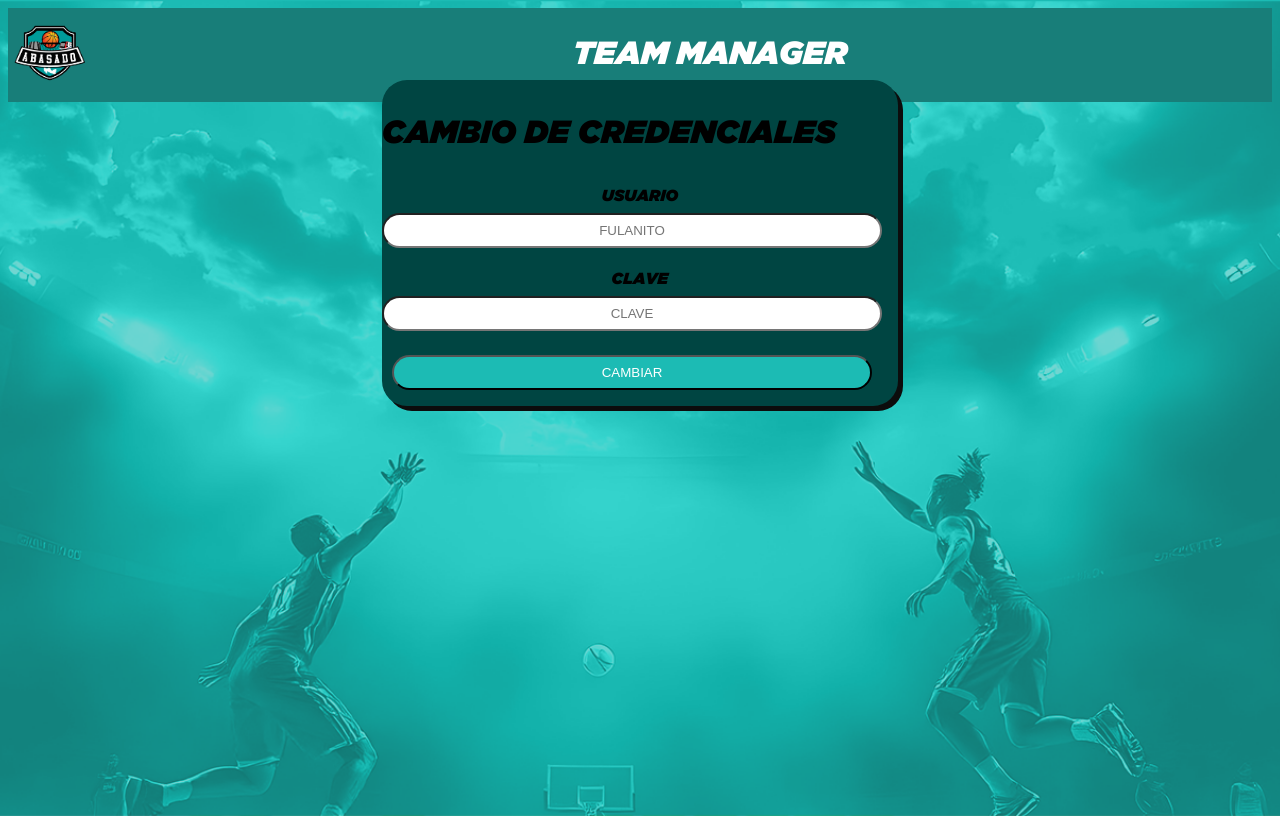
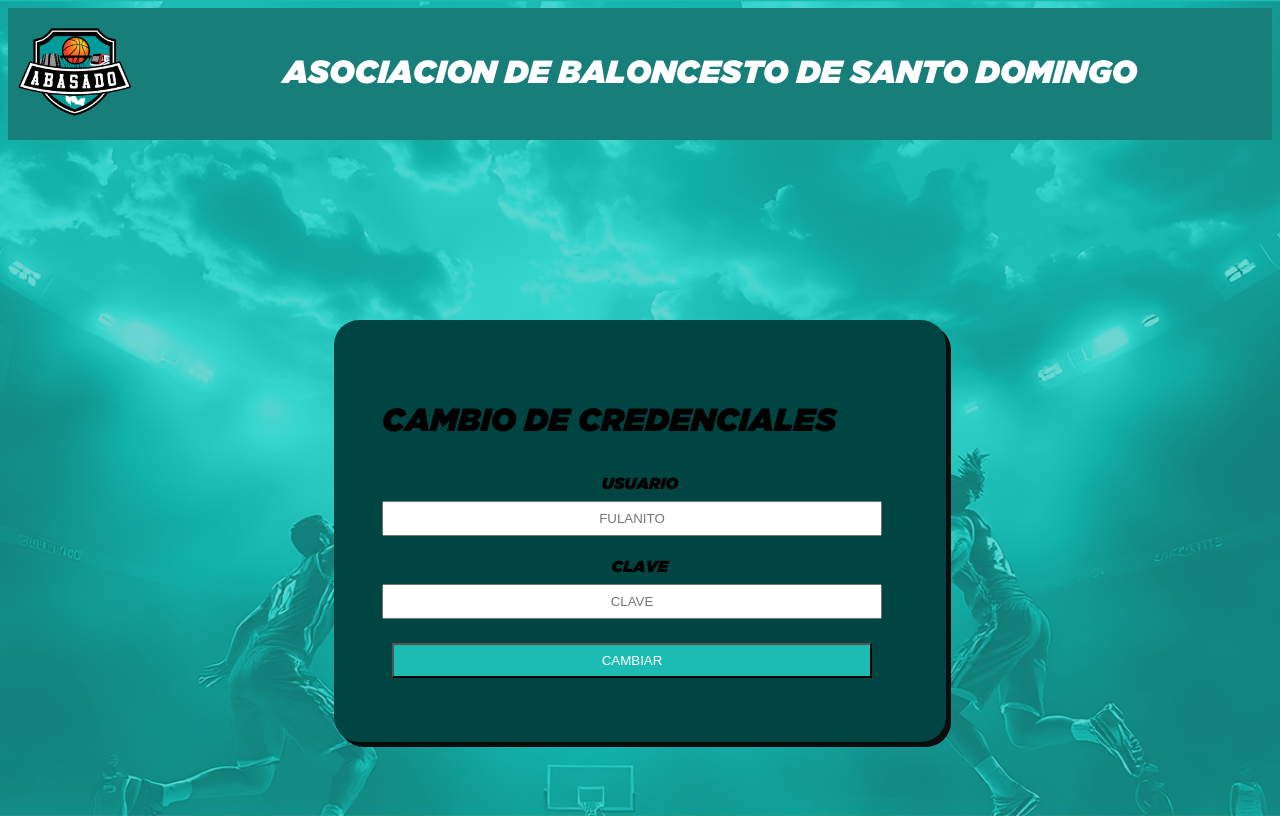
Before and after one commit to Graco-02/TeamManager, a PHP site: page /administracion/cambio_clave.php in a window 1280 px wide. Run offline with PHP 8.4, Linux system fonts and the light colour scheme; data that the repository does not hold is empty.

Commit message:
correccion cambio de clave equipos

```diff
--- a/administracion/cambio_clave.php
+++ b/administracion/cambio_clave.php
@@ -38,19 +38,16 @@
 <body>
     <header>
         <div class="cabecera">
-                    <?php if( $user_type==0){?>
-                        <a href="../administracion/administracion_admin_index.php"><img src="../imagenes/logo-abasado.png" alt="header_logo" id="header_logo"/></a>
-                    <?php }else{?>
-                        <a href="../equipos/adsministracion_equipos_restringida.php"><img src="../imagenes/logo-abasado.png" alt="header_logo" id="header_logo"/></a>
-                    <?php }?>
-            <div class="logo_name">
-                <p>Team Manager</p>
-            </div>
+              <a href="../index.php"><img src="../imagenes/logo-abasado.png" alt="header_logo" id="header_img"/></a>
+                      <div class="logo_name">
+                          <p>asociacion de baloncesto de santo domingo</p>
+                      </div>
+              </div>
         </div>
     </header>
 
     <main>
-        <div class="main_contenido">
+        <div class="main_contenido_2">
             <h1>cambio de credenciales</h1>
             <form action="" method="post" class="loging_formulario">
                      <label for="longin_name">usuario</label>
--- a/administracion/css/admin_css.css
+++ b/administracion/css/admin_css.css
@@ -96,6 +96,23 @@ main{
     height: auto;
     position: absolute;
     top: 5rem;
+}
+
+
+.main_contenido_2{
+    background-color: var(--color_primario_d);
+    display: grid;
+    justify-content: center;
+    align-items: center;
+    grid-template-rows: 1fr 2fr;
+    text-transform: uppercase;
+    box-shadow: 5px 5px #0c0c0c;
+    border-radius: 25px;
+    width: auto;
+    height: auto;
+    position: absolute;
+    top: 20rem;
+    padding: 3rem;
 }
 
 .main_contenido label{
```
